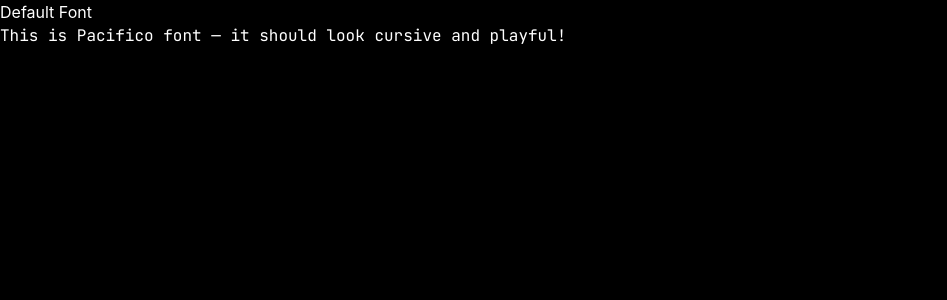
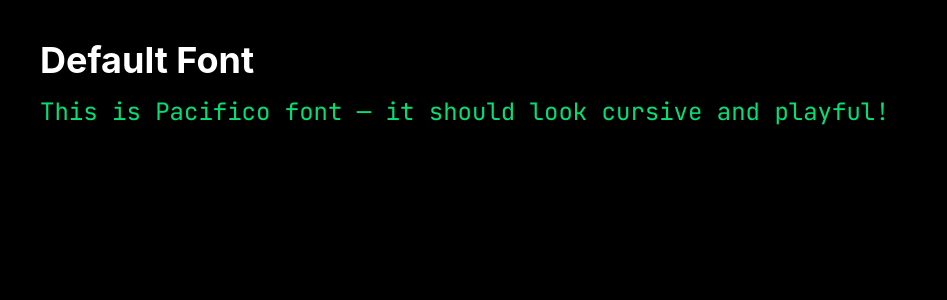
Before and after one commit to manjush-r-menon/portfolio, a Next.js app: page / in a window 1280 px wide. Shown: the top 300 px of the page, without its empty margins (0-947 px from the left). Built offline with nearby package versions, Linux system fonts and the light colour scheme.

Commit message:
setup tailwind

```diff
--- a/app/globals.css
+++ b/app/globals.css
@@ -1,4 +1,4 @@
-@import "tailwindcss/preflight";
+@import "tailwindcss";
 
 :root {
   --background: #ffffff;
--- a/tailwind.config.js
+++ b/tailwind.config.js
@@ -1,9 +1,8 @@
+/** @type {import('tailwindcss').Config} */
 module.exports = {
   content: [
-    "./app/**/*.{js,ts,jsx,tsx}",
-    "./pages/**/*.{js,ts,jsx,tsx}",
-    "./components/**/*.{js,ts,jsx,tsx}",
-    "./sections/**/*.{js,ts,jsx,tsx}",
+    "./app/**/*.{js,ts,jsx,tsx,mdx}",
+    "./components/**/*.{js,ts,jsx,tsx,mdx}",
   ],
   theme: {
     extend: {},
```
